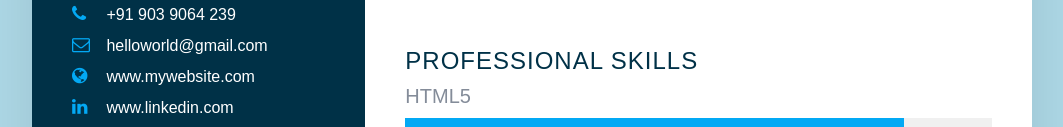
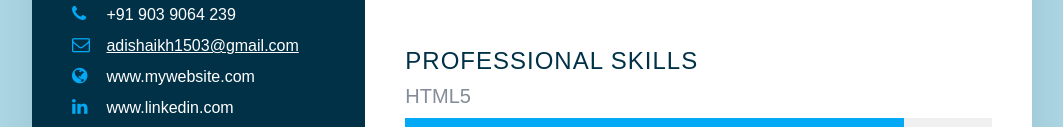
Before and after one commit to Adishaikh/CV, a plain HTML site: page index.html in a window 1280 px wide. Shown: the part 468-595 px from the top of the page, without its empty margins (108-1171 px from the left). Drawn offline with Linux system fonts and the light colour scheme.

Commit message:
added mailto

```diff
--- a/index.html
+++ b/index.html
@@ -28,7 +28,7 @@
                     <li>
                         <span class="icon"><i class="fa fa-envelope-o" aria-hidden="true"></i>
                         </span>
-                        <span class="text">helloworld@gmail.com</span>
+                        <a href="mailto:adishaikh1503@gmail.com">adishaikh1503@gmail.com</a>
                     </li>
                     <li>
                         <span class="icon"><i class="fa fa-globe" aria-hidden="true"></i>
--- a/style.css
+++ b/style.css
@@ -114,6 +114,9 @@ body{
     color: #fff;
     font-weight: 300;
 }
+.contactinfo ul li a{
+    color: #fff;
+}
 .contactinfo .education li{
     margin: 15px;
 }
```
